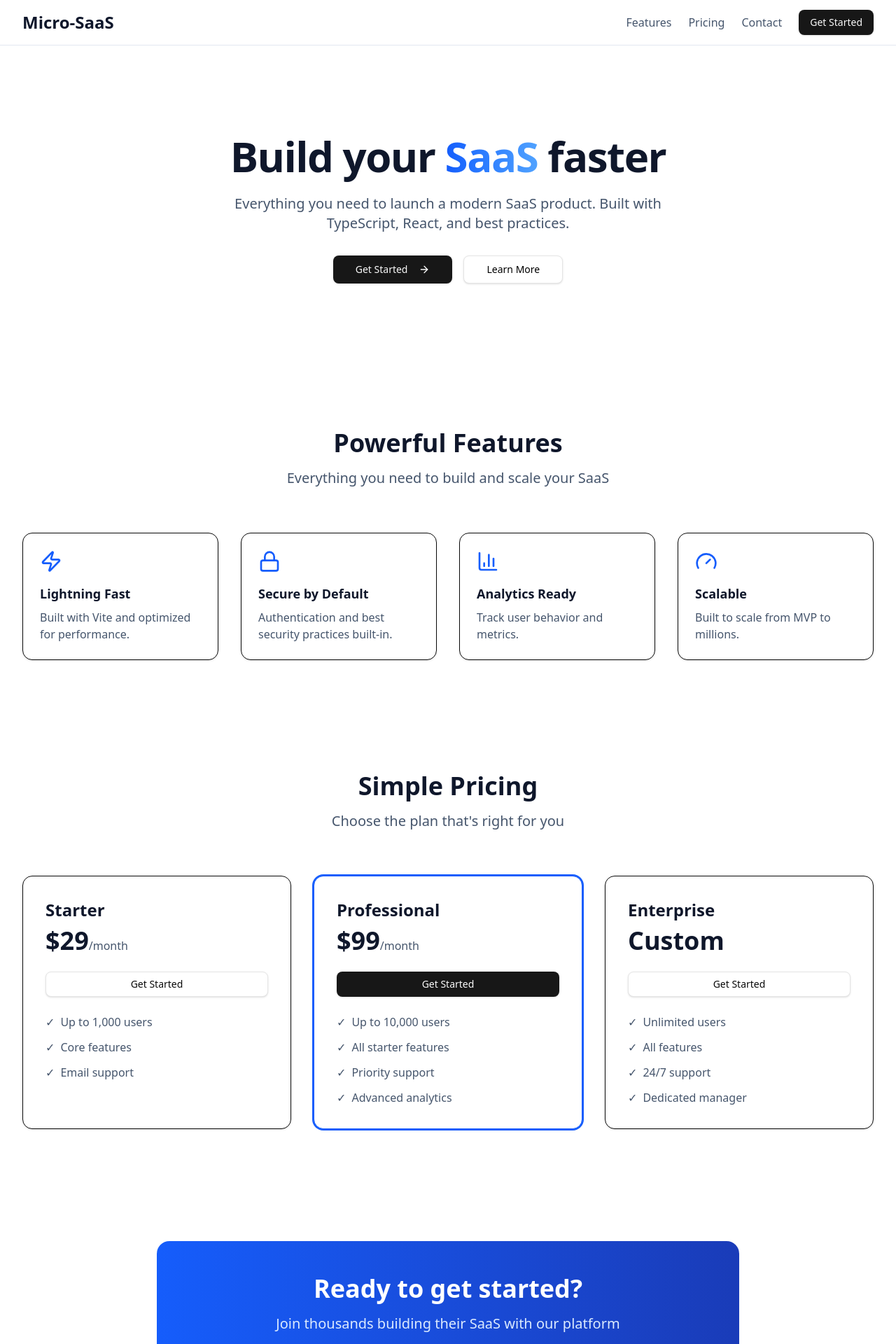
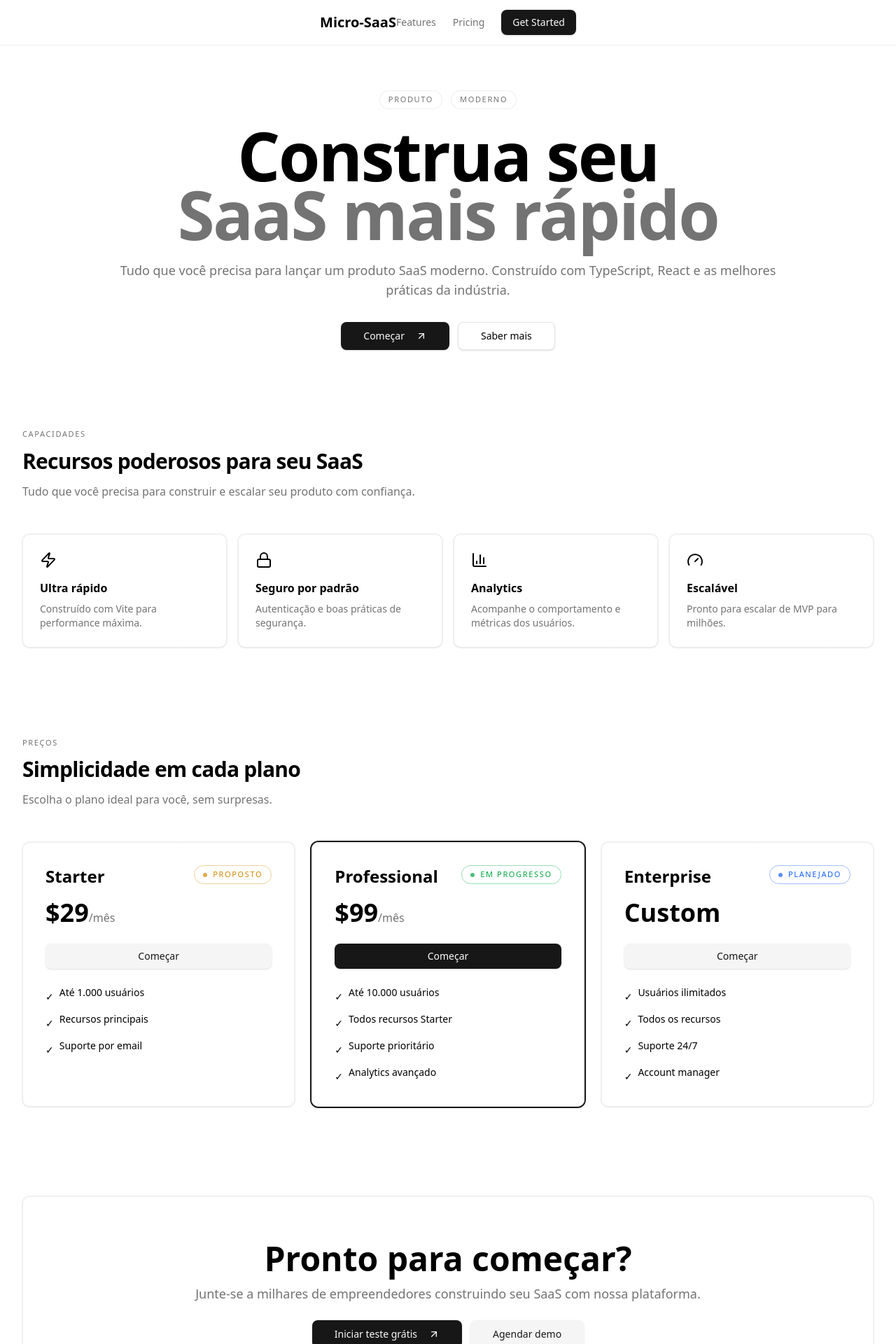
Before and after one commit to alternative-down/landing-page-saas, a React (Vite) app: page / in a window 1280 px wide. Shown: the top 1920 px of the page at 70% size. Built offline with nearby package versions, Linux system fonts and the light colour scheme.

Commit message:
design: apply micro-saas-platform design system

```diff
--- a/src/App.tsx
+++ b/src/App.tsx
@@ -1,162 +1,226 @@
 import { Button } from '@/components/ui/button'
-import { Card } from '@/components/ui/card'
-import { ArrowRight, Zap, Lock, BarChart3, Gauge } from 'lucide-react'
+import { ArrowUpRight, Zap, Lock, BarChart3, Gauge } from 'lucide-react'
+import {
+  Panel,
+  SectionTitle,
+  SectionTitleKicker,
+  SectionTitleMain,
+  SectionTitleHeading,
+  SectionTitleDescription,
+  SplitKicker,
+  StatusChip
+} from '@/components/home-sections'
+
+const Container = ({ children }: { children: React.ReactNode }) => (
+  <div className="max-w-7xl mx-auto px-4 sm:px-6 lg:px-8">
+    {children}
+  </div>
+)
 
 function App() {
   return (
-    <div className="min-h-screen bg-white dark:bg-slate-950">
+    <div className="min-h-screen">
       {/* Header */}
-      <header className="border-b border-slate-200 dark:border-slate-800 sticky top-0 bg-white dark:bg-slate-950 z-50">
-        <nav className="max-w-7xl mx-auto px-4 sm:px-6 lg:px-8 h-16 flex items-center justify-between">
-          <a href="#home" className="text-2xl font-bold text-slate-900 dark:text-white">
+      <header className="border-b border-border/60 sticky top-0 bg-background/95 backdrop-blur supports-[backdrop-filter]:bg-background/60 z-50">
+        <nav className="h-16 flex items-center justify-between">
+          <Container>
+            <div className="flex items-center justify-between w-full">
+              <a href="#home" className="text-xl font-semibold">
                 Micro-SaaS
               </a>
               <div className="flex gap-6 items-center">
-            <a href="#features" className="text-slate-600 dark:text-slate-300 hover:text-slate-900 dark:hover:text-white">
+                <a href="#features" className="text-sm text-muted-foreground hover:text-foreground">
                   Features
                 </a>
-            <a href="#pricing" className="text-slate-600 dark:text-slate-300 hover:text-slate-900 dark:hover:text-white">
+                <a href="#pricing" className="text-sm text-muted-foreground hover:text-foreground">
                   Pricing
-            </a>
-            <a href="#contact" className="text-slate-600 dark:text-slate-300 hover:text-slate-900 dark:hover:text-white">
-              Contact
                 </a>
                 <Button>Get Started</Button>
               </div>
+            </div>
+          </Container>
         </nav>
       </header>
 
       <main className="flex-1">
         {/* Hero */}
-        <section className="max-w-7xl mx-auto px-4 sm:px-6 lg:px-8 py-20 sm:py-32">
-          <div className="text-center">
-            <h1 className="text-5xl sm:text-6xl font-bold tracking-tight text-slate-900 dark:text-white mb-6">
-              Build your <span className="bg-gradient-to-r from-blue-600 to-blue-400 bg-clip-text text-transparent">SaaS</span> faster
+        <section className="relative overflow-hidden pt-12 pb-8 sm:pt-16 sm:pb-12">
+          <Container>
+            <div className="pointer-events-none absolute inset-0 opacity-70">
+              <div className="absolute inset-0 bg-[linear-gradient(to_right,theme(colors.border)_1px,transparent_1px)] bg-[size:140px_140px] opacity-10" />
+              <div className="absolute inset-0 bg-[radial-gradient(circle_at_18%_10%,theme(colors.primary)/10,transparent_62%),radial-gradient(circle_at_82%_52%,theme(colors.chart-2)/8,transparent_68%)]" />
+            </div>
+
+            <div className="relative text-center space-y-8">
+              <div className="space-y-6">
+                <SplitKicker left="Produto" right="Moderno" />
+
+                <h1 className="text-balance text-6xl sm:text-7xl lg:text-8xl font-bold leading-[0.88] tracking-tight">
+                  Construa seu<br/>
+                  <span className="text-muted-foreground">SaaS mais rápido</span>
                 </h1>
-            <p className="text-xl text-slate-600 dark:text-slate-300 max-w-2xl mx-auto mb-8">
-              Everything you need to launch a modern SaaS product. Built with TypeScript, React, and best practices.
+
+                <p className="mx-auto max-w-[92ch] text-pretty text-base text-muted-foreground sm:text-lg">
+                  Tudo que você precisa para lançar um produto SaaS moderno. Construído com TypeScript, React e as melhores práticas da indústria.
                 </p>
-            <div className="flex gap-4 justify-center">
+              </div>
+
+              <div className="flex gap-3 justify-center flex-wrap">
                 <Button size="lg">
-                Get Started <ArrowRight className="ml-2 h-4 w-4" />
+                  Começar <ArrowUpRight className="ml-2 h-4 w-4" />
                 </Button>
                 <Button variant="outline" size="lg">
-                Learn More
+                  Saber mais
                 </Button>
               </div>
             </div>
+          </Container>
         </section>
 
         {/* Features */}
-        <section id="features" className="max-w-7xl mx-auto px-4 sm:px-6 lg:px-8 py-20">
-          <div className="text-center mb-16">
-            <h2 className="text-4xl font-bold text-slate-900 dark:text-white mb-4">
-              Powerful Features
-            </h2>
-            <p className="text-xl text-slate-600 dark:text-slate-300">
-              Everything you need to build and scale your SaaS
-            </p>
-          </div>
-          <div className="grid md:grid-cols-2 lg:grid-cols-4 gap-8">
+        <section id="features" className="py-12 sm:py-16">
+          <Container>
+            <div className="space-y-12">
+              <SectionTitle>
+                <SectionTitleMain>
+                  <SectionTitleKicker>Capacidades</SectionTitleKicker>
+                  <SectionTitleHeading>
+                    Recursos poderosos para seu SaaS
+                  </SectionTitleHeading>
+                  <SectionTitleDescription>
+                    Tudo que você precisa para construir e escalar seu produto com confiança.
+                  </SectionTitleDescription>
+                </SectionTitleMain>
+              </SectionTitle>
+
+              <div className="grid md:grid-cols-2 lg:grid-cols-4 gap-4">
                 {[
-              { icon: Zap, title: 'Lightning Fast', desc: 'Built with Vite and optimized for performance.' },
-              { icon: Lock, title: 'Secure by Default', desc: 'Authentication and best security practices built-in.' },
-              { icon: BarChart3, title: 'Analytics Ready', desc: 'Track user behavior and metrics.' },
-              { icon: Gauge, title: 'Scalable', desc: 'Built to scale from MVP to millions.' }
+                  { icon: Zap, title: 'Ultra rápido', desc: 'Construído com Vite para performance máxima.' },
+                  { icon: Lock, title: 'Seguro por padrão', desc: 'Autenticação e boas práticas de segurança.' },
+                  { icon: BarChart3, title: 'Analytics', desc: 'Acompanhe o comportamento e métricas dos usuários.' },
+                  { icon: Gauge, title: 'Escalável', desc: 'Pronto para escalar de MVP para milhões.' }
                 ].map((feature) => {
                   const Icon = feature.icon
                   return (
-                <Card key={feature.title} className="p-6">
-                  <Icon className="h-8 w-8 text-blue-600 dark:text-blue-400 mb-4" />
-                  <h3 className="text-lg font-semibold text-slate-900 dark:text-white mb-2">
+                    <Panel key={feature.title} tone="portfolio" className="p-6 flex flex-col">
+                      <Icon className="h-6 w-6 mb-4" />
+                      <h3 className="font-semibold mb-2">
                         {feature.title}
                       </h3>
-                  <p className="text-slate-600 dark:text-slate-300">
+                      <p className="text-sm text-muted-foreground">
                         {feature.desc}
                       </p>
-                </Card>
+                    </Panel>
                   )
                 })}
               </div>
+            </div>
+          </Container>
         </section>
 
         {/* Pricing */}
-        <section id="pricing" className="max-w-7xl mx-auto px-4 sm:px-6 lg:px-8 py-20">
-          <div className="text-center mb-16">
-            <h2 className="text-4xl font-bold text-slate-900 dark:text-white mb-4">
-              Simple Pricing
-            </h2>
-            <p className="text-xl text-slate-600 dark:text-slate-300">
-              Choose the plan that's right for you
-            </p>
-          </div>
-          <div className="grid md:grid-cols-3 gap-8">
+        <section id="pricing" className="py-12 sm:py-16">
+          <Container>
+            <div className="space-y-12">
+              <SectionTitle>
+                <SectionTitleMain>
+                  <SectionTitleKicker>Preços</SectionTitleKicker>
+                  <SectionTitleHeading>
+                    Simplicidade em cada plano
+                  </SectionTitleHeading>
+                  <SectionTitleDescription>
+                    Escolha o plano ideal para você, sem surpresas.
+                  </SectionTitleDescription>
+                </SectionTitleMain>
+              </SectionTitle>
+
+              <div className="grid md:grid-cols-3 gap-6">
                 {[
-              { name: 'Starter', price: '$29', features: ['Up to 1,000 users', 'Core features', 'Email support'] },
-              { name: 'Professional', price: '$99', featured: true, features: ['Up to 10,000 users', 'All starter features', 'Priority support', 'Advanced analytics'] },
-              { name: 'Enterprise', price: 'Custom', features: ['Unlimited users', 'All features', '24/7 support', 'Dedicated manager'] }
+                  { name: 'Starter', price: '$29', status: 'proposed', features: ['Até 1.000 usuários', 'Recursos principais', 'Suporte por email'] },
+                  { name: 'Professional', price: '$99', status: 'in_progress', featured: true, features: ['Até 10.000 usuários', 'Todos recursos Starter', 'Suporte prioritário', 'Analytics avançado'] },
+                  { name: 'Enterprise', price: 'Custom', status: 'planned', features: ['Usuários ilimitados', 'Todos os recursos', 'Suporte 24/7', 'Account manager'] }
                 ].map((plan) => (
-              <Card
+                  <Panel
                     key={plan.name}
-                className={`p-8 ${plan.featured ? 'border-blue-600 dark:border-blue-400 ring-2 ring-blue-600 dark:ring-blue-400' : ''}`}
+                    tone={plan.featured ? 'portfolio' : 'community'}
+                    className={`p-6 sm:p-8 flex flex-col ${plan.featured ? 'ring-2 ring-primary' : ''}`}
                   >
-                <h3 className="text-2xl font-bold text-slate-900 dark:text-white mb-2">
+                    <div className="flex items-start justify-between gap-4 mb-4">
+                      <div className="min-w-0">
+                        <h3 className="text-2xl font-semibold">
                           {plan.name}
                         </h3>
+                      </div>
+                      <StatusChip status={plan.status as any} />
+                    </div>
+
                     <div className="mb-6">
-                  <span className="text-4xl font-bold text-slate-900 dark:text-white">
+                      <span className="text-4xl font-bold">
                         {plan.price}
                       </span>
                       {plan.price !== 'Custom' && (
-                    <span className="text-slate-600 dark:text-slate-300">/month</span>
+                        <span className="text-muted-foreground">/mês</span>
                       )}
                     </div>
-                <Button className="w-full mb-6" variant={plan.featured ? "default" : "outline"}>
-                  Get Started
+
+                    <Button className="w-full mb-6" variant={plan.featured ? "default" : "secondary"}>
+                      Começar
                     </Button>
-                <ul className="space-y-3">
+
+                    <ul className="space-y-3 flex-1">
                       {plan.features.map((feature) => (
-                    <li key={feature} className="flex items-center text-slate-600 dark:text-slate-300">
-                      <span className="mr-2">✓</span> {feature}
+                        <li key={feature} className="flex items-start gap-2 text-sm">
+                          <span className="mt-1.5">✓</span>
+                          <span>{feature}</span>
                         </li>
                       ))}
                     </ul>
-              </Card>
+                  </Panel>
                 ))}
               </div>
+            </div>
+          </Container>
         </section>
 
         {/* CTA */}
-        <section className="max-w-4xl mx-auto px-4 sm:px-6 lg:px-8 py-20">
-          <div className="bg-gradient-to-r from-blue-600 to-blue-800 dark:from-blue-900 dark:to-blue-800 rounded-2xl p-12 text-center">
-            <h2 className="text-4xl font-bold text-white mb-4">
-              Ready to get started?
+        <section className="py-12 sm:py-16">
+          <Container>
+            <Panel tone="portfolio" className="p-8 sm:p-12 md:p-16 text-center">
+              <div className="space-y-6">
+                <div className="space-y-3">
+                  <h2 className="text-4xl sm:text-5xl font-bold">
+                    Pronto para começar?
                   </h2>
-            <p className="text-xl text-blue-100 mb-8">
-              Join thousands building their SaaS with our platform
+                  <p className="text-lg text-muted-foreground max-w-[92ch] mx-auto">
+                    Junte-se a milhares de empreendedores construindo seu SaaS com nossa plataforma.
                   </p>
-            <div className="flex gap-4 justify-center">
-              <Button className="bg-white text-blue-600 hover:bg-blue-50">
-                Start Free Trial
+                </div>
+
+                <div className="flex gap-3 justify-center flex-wrap">
+                  <Button size="lg">
+                    Iniciar teste grátis <ArrowUpRight className="ml-2 h-4 w-4" />
                   </Button>
-              <Button className="border border-white text-white hover:bg-blue-700">
-                Schedule Demo
+                  <Button size="lg" variant="secondary">
+                    Agendar demo
                   </Button>
                 </div>
-            <p className="text-blue-100 text-sm mt-6">
-              No credit card required. 14-day free trial.
+
+                <p className="text-sm text-muted-foreground">
+                  Sem cartão de crédito. 14 dias de teste grátis.
                 </p>
               </div>
+            </Panel>
+          </Container>
         </section>
       </main>
 
       {/* Footer */}
-      <footer className="border-t border-slate-200 dark:border-slate-800 bg-slate-50 dark:bg-slate-900">
-        <div className="max-w-7xl mx-auto px-4 sm:px-6 lg:px-8 py-12">
-          <div className="text-center text-sm text-slate-600 dark:text-slate-400">
-            <p>&copy; 2026 Micro-SaaS. All rights reserved.</p>
+      <footer className="border-t border-border/60 py-8">
+        <Container>
+          <div className="text-center text-sm text-muted-foreground">
+            <p>&copy; 2026 Micro-SaaS. Todos os direitos reservados.</p>
           </div>
-        </div>
+        </Container>
       </footer>
     </div>
   )
--- /dev/null
+++ b/src/components/home-sections.tsx
@@ -0,0 +1,113 @@
+import { cn } from "@/lib/utils"
+
+export function SplitKicker({ left, right }: { left: string; right: string }) {
+  return (
+    <div className="flex flex-wrap items-center gap-3 justify-center">
+      <span className="inline-flex items-center gap-2 rounded-full border border-border/60 bg-background/25 px-3 py-1 text-[11px] font-medium uppercase tracking-[0.15em] text-muted-foreground">
+        {left}
+      </span>
+      <span className="inline-flex items-center gap-2 rounded-full border border-border/60 bg-background/25 px-3 py-1 text-[11px] font-medium uppercase tracking-[0.15em] text-muted-foreground">
+        {right}
+      </span>
+    </div>
+  )
+}
+
+export function Panel({
+  children,
+  tone = "neutral",
+  className,
+}: {
+  children: React.ReactNode
+  tone?: "neutral" | "portfolio" | "community"
+  className?: string
+}) {
+  return (
+    <div
+      className={cn(
+        "relative overflow-hidden rounded-lg border border-border/60 bg-card/55 shadow-sm shadow-black/5 ring-1 ring-primary/5 dark:shadow-black/45",
+        className,
+      )}
+    >
+      <div className="pointer-events-none absolute inset-0 opacity-75">
+        {tone === "portfolio" && (
+          <div className="absolute inset-0 bg-[radial-gradient(circle_at_14%_0%,theme(colors.primary)/12,transparent_58%),radial-gradient(circle_at_92%_36%,theme(colors.chart-2)/6,transparent_74%)]" />
+        )}
+        {tone === "community" && (
+          <div className="absolute inset-0 bg-[radial-gradient(circle_at_14%_0%,theme(colors.chart-2)/14,transparent_58%),radial-gradient(circle_at_92%_36%,theme(colors.primary)/7,transparent_74%)]" />
+        )}
+        {tone === "neutral" && (
+          <div className="absolute inset-0 bg-[radial-gradient(circle_at_14%_0%,theme(colors.muted)/35,transparent_60%)]" />
+        )}
+        <div className="absolute inset-0 bg-[linear-gradient(to_right,theme(colors.border)_1px,transparent_1px)] bg-[size:220px_220px] opacity-[0.055]" />
+      </div>
+      <div className="relative">{children}</div>
+    </div>
+  )
+}
+
+export function SectionTitle({ children }: { children: React.ReactNode }) {
+  return (
+    <div className="flex flex-wrap items-end justify-between gap-4">
+      {children}
+    </div>
+  )
+}
+
+export function SectionTitleMain({ children }: { children: React.ReactNode }) {
+  return <div className="max-w-[92ch]">{children}</div>
+}
+
+export function SectionTitleKicker({ children }: { children: React.ReactNode }) {
+  return (
+    <div className="text-[11px] font-medium uppercase tracking-[0.15em] text-muted-foreground">
+      {children}
+    </div>
+  )
+}
+
+export function SectionTitleHeading({ children }: { children: React.ReactNode }) {
+  return (
+    <h2 className="mt-3 text-balance text-2xl tracking-tight sm:text-3xl font-semibold">
+      {children}
+    </h2>
+  )
+}
+
+export function SectionTitleDescription({ children }: { children: React.ReactNode }) {
+  return (
+    <p className="mt-3 text-pretty text-sm leading-relaxed text-muted-foreground sm:text-base">
+      {children}
+    </p>
+  )
+}
+
+type ProjectStatus = "proposed" | "planned" | "in_progress" | "done"
+
+const statusLabels: Record<ProjectStatus, string> = {
+  proposed: "Proposto",
+  planned: "Planejado",
+  in_progress: "Em progresso",
+  done: "Concluído",
+}
+
+const statusTones: Record<ProjectStatus, string> = {
+  proposed: "text-yellow-600 dark:text-yellow-400 border-yellow-600/40 dark:border-yellow-400/40",
+  planned: "text-blue-600 dark:text-blue-400 border-blue-600/40 dark:border-blue-400/40",
+  in_progress: "text-green-600 dark:text-green-400 border-green-600/40 dark:border-green-400/40",
+  done: "text-slate-600 dark:text-slate-400 border-slate-600/40 dark:border-slate-400/40",
+}
+
+export function StatusChip({ status }: { status: ProjectStatus }) {
+  return (
+    <span
+      className={cn(
+        "inline-flex items-center gap-2 rounded-full border px-3 py-1 text-[11px] font-medium uppercase tracking-[0.15em]",
+        statusTones[status],
+      )}
+    >
+      <span className="h-1.5 w-1.5 rounded-full bg-current opacity-70" />
+      {statusLabels[status]}
+    </span>
+  )
+}
```
Lines whose indentation alone changed are shown as unchanged.
